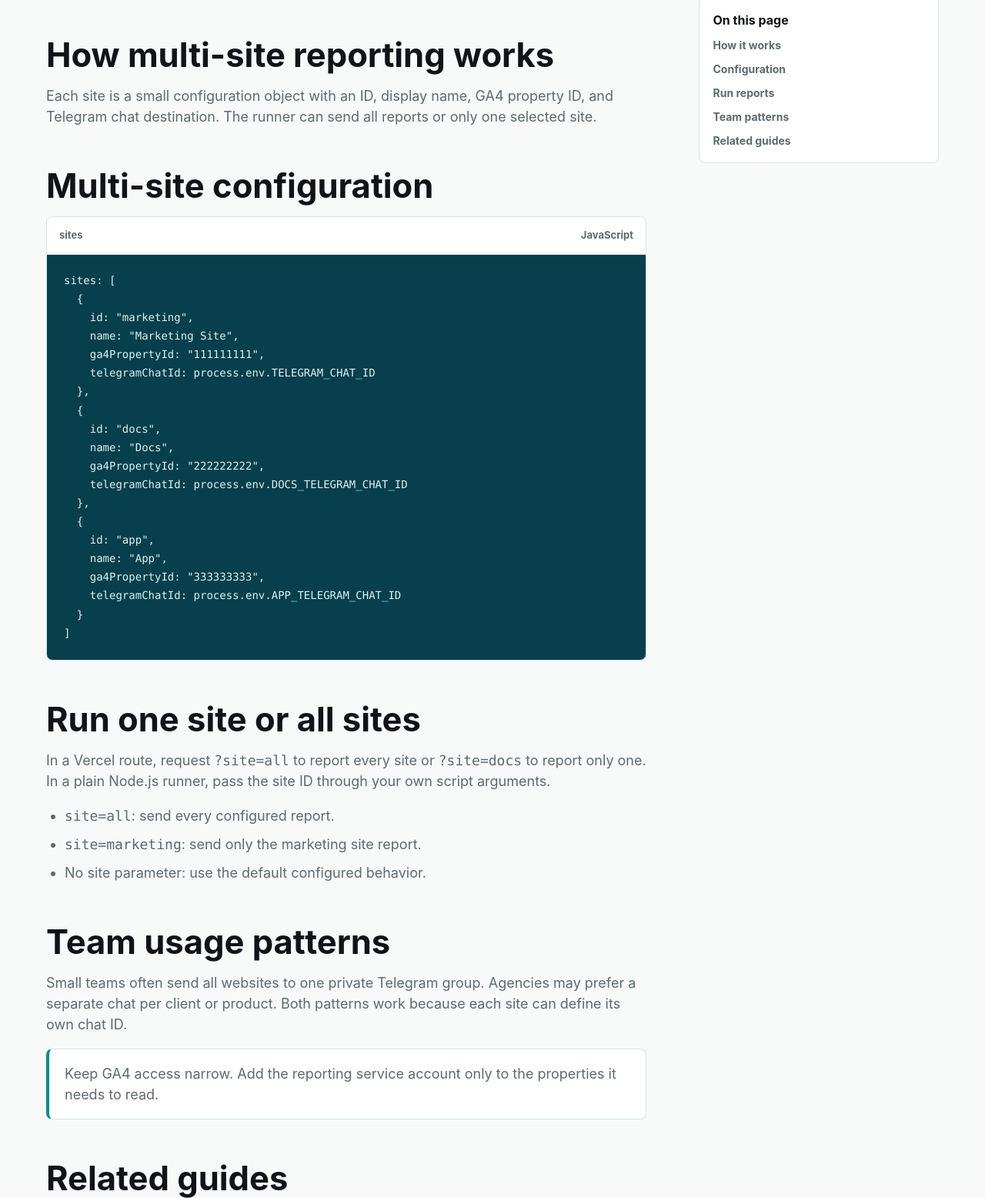
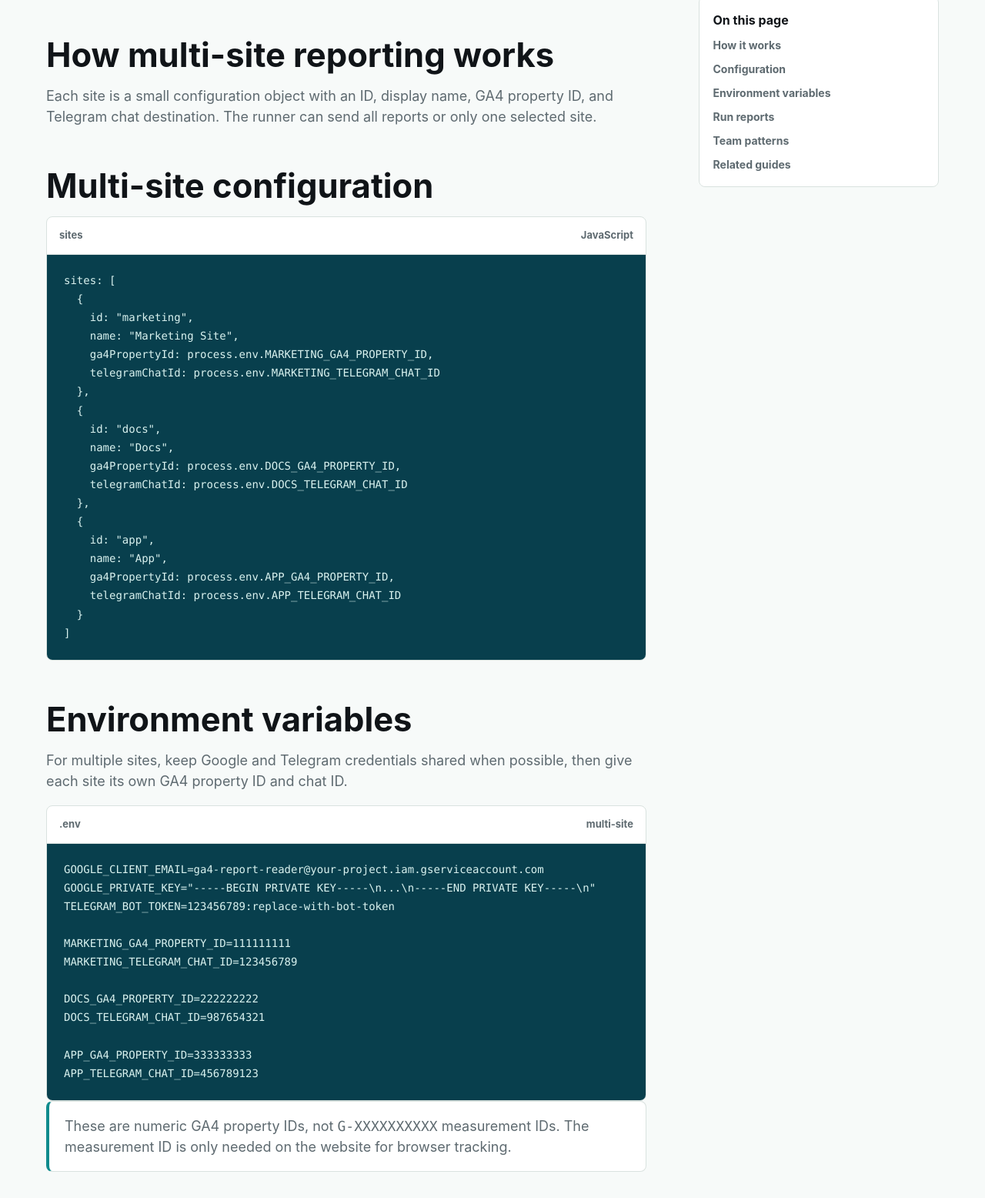
Before and after one commit to pntech20/web-analytics-reporter, a website: page site/ga4-multi-site-reporting/index.html in a window 1280 px wide. Shown: the part 1123-2679 px from the top of the page at 77% size. Drawn offline with Linux system fonts and the light colour scheme.

Commit message:
Clarify environment variable setup

```diff
--- a/site/ga4-multi-site-reporting/index.html
+++ b/site/ga4-multi-site-reporting/index.html
@@ -112,23 +112,45 @@
   {
     id: "marketing",
     name: "Marketing Site",
-    ga4PropertyId: "111111111",
-    telegramChatId: process.env.TELEGRAM_CHAT_ID
+    ga4PropertyId: process.env.MARKETING_GA4_PROPERTY_ID,
+    telegramChatId: process.env.MARKETING_TELEGRAM_CHAT_ID
   },
   {
     id: "docs",
     name: "Docs",
-    ga4PropertyId: "222222222",
+    ga4PropertyId: process.env.DOCS_GA4_PROPERTY_ID,
     telegramChatId: process.env.DOCS_TELEGRAM_CHAT_ID
   },
   {
     id: "app",
     name: "App",
-    ga4PropertyId: "333333333",
+    ga4PropertyId: process.env.APP_GA4_PROPERTY_ID,
     telegramChatId: process.env.APP_TELEGRAM_CHAT_ID
   }
 ]</code></pre>
             </div>
+
+            <h2 id="env">Environment variables</h2>
+            <p>For multiple sites, keep Google and Telegram credentials shared when possible, then give each site its own GA4 property ID and chat ID.</p>
+            <div class="code-card">
+              <header>
+                <span>.env</span>
+                <span>multi-site</span>
+              </header>
+              <pre><code>GOOGLE_CLIENT_EMAIL=ga4-report-reader@your-project.iam.gserviceaccount.com
+GOOGLE_PRIVATE_KEY="-----BEGIN PRIVATE KEY-----\n...\n-----END PRIVATE KEY-----\n"
+TELEGRAM_BOT_TOKEN=123456789:replace-with-bot-token
+
+MARKETING_GA4_PROPERTY_ID=111111111
+MARKETING_TELEGRAM_CHAT_ID=123456789
+
+DOCS_GA4_PROPERTY_ID=222222222
+DOCS_TELEGRAM_CHAT_ID=987654321
+
+APP_GA4_PROPERTY_ID=333333333
+APP_TELEGRAM_CHAT_ID=456789123</code></pre>
+            </div>
+            <p class="inline-note">These are numeric GA4 property IDs, not <code>G-XXXXXXXXXX</code> measurement IDs. The measurement ID is only needed on the website for browser tracking.</p>
 
             <h2 id="run">Run one site or all sites</h2>
             <p>In a Vercel route, request <code>?site=all</code> to report every site or <code>?site=docs</code> to report only one. In a plain Node.js runner, pass the site ID through your own script arguments.</p>
@@ -159,6 +181,7 @@
             <strong>On this page</strong>
             <a href="#model">How it works</a>
             <a href="#config">Configuration</a>
+            <a href="#env">Environment variables</a>
             <a href="#run">Run reports</a>
             <a href="#teams">Team patterns</a>
             <a href="#next">Related guides</a>
```
Also changed, not shown: README.md, 1 other file.
